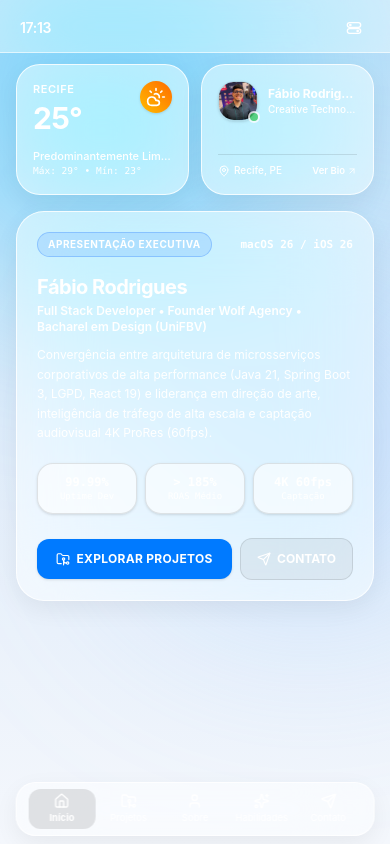
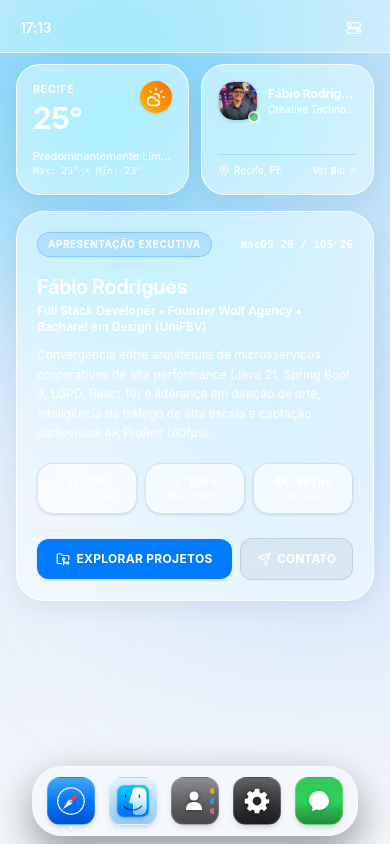
Before and after one commit to fabiorodrigues-tech-dev/portfolio-liquid-glass-experience, a React (Vite) app: page / in a window 390 px wide. Built offline with nearby package versions, Linux system fonts and the light colour scheme; a web font is replaced by a local one.

Commit message:
feat(mobile): dock oficial em squircles de apps e central de controle simetrica ios

```diff
--- a/src/components/mobile/IOSMobileExperience.tsx
+++ b/src/components/mobile/IOSMobileExperience.tsx
@@ -5,9 +5,7 @@ import {
   ExternalLink,
   X,
   FolderGit2,
-  User,
   Send,
-  Home,
   ArrowUpRight,
   Volume2,
   VolumeX,
@@ -15,7 +13,6 @@ import {
   Pause,
   SkipForward,
   SkipBack,
-  Sparkles,
   Music,
   Check,
   Copy,
@@ -1160,77 +1157,108 @@ export const IOSMobileExperience: React.FC<IOSMobileExperienceProps> = ({
       </main>
 
       {/* ========================================================================= */}
-      {/* 4. DOCK INFERIOR EM AUTÊNTICO LIQUID GLASS TRANSLÚCIDO                    */}
+      {/* 4. DOCK INFERIOR EM AUTÊNTICO LIQUID GLASS COM SQUIRCLES DE APPS (iOS)    */}
       {/* ========================================================================= */}
       <nav
-        className={`fixed bottom-2 left-1/2 -translate-x-1/2 z-40 w-[92%] max-w-sm px-3 py-1.5 rounded-[20px] bg-white/50 dark:bg-[#10131d]/45 backdrop-blur-2xl backdrop-saturate-180 border border-white/80 dark:border-white/15 text-zinc-950 dark:text-white shadow-[0_8px_25px_rgba(0,0,0,0.06)] dark:shadow-xl flex items-center justify-around select-none transition-all duration-300 ${
-          isFocusMode ? 'translate-y-24 opacity-0 pointer-events-none' : 'translate-y-0 opacity-100'
+        className={`fixed bottom-2 left-1/2 -translate-x-1/2 z-40 px-3.5 py-2.5 rounded-[30px] bg-white/25 dark:bg-white/[0.14] backdrop-blur-3xl backdrop-saturate-200 border border-white/30 dark:border-white/20 shadow-[0_16px_40px_rgba(0,0,0,0.4)] flex items-center gap-3.5 select-none transition-all duration-300 ${
+          isFocusMode ? 'translate-y-28 opacity-0 pointer-events-none' : 'translate-y-0 opacity-100'
         }`}
-        aria-label="Navegação móvel"
+        aria-label="Navegação móvel oficial em Squircles de Apps"
       >
+        {/* 1. Início: App Safari (Gradiente azul com bússola náutica branca e agulha vermelha) */}
         <button
           type="button"
           onClick={() => handleTabSelect('inicio')}
-          className={`flex-1 flex flex-col items-center justify-center py-1 rounded-xl active:scale-95 transition-all cursor-pointer ${
-            activeTab === 'inicio'
-              ? 'bg-black/10 dark:bg-white/15 text-blue-600 dark:text-blue-400 font-bold'
-              : 'text-[#27272a] dark:text-zinc-400 hover:text-blue-600 dark:hover:text-blue-400'
-          }`}
+          className="w-12 h-12 rounded-[13px] bg-gradient-to-b from-[#3ea5f5] via-[#007aff] to-[#0051d5] shadow-md flex items-center justify-center relative cursor-pointer active:scale-95 transition-transform overflow-visible border border-white/20"
+          title="Início (Safari)"
+          aria-label="Início"
         >
-          <Home className="w-4 h-4" />
-          <span className="text-[9.5px] mt-0.5">Início</span>
+          <svg viewBox="0 0 36 36" className="w-8 h-8 drop-shadow-sm" fill="none">
+            <circle cx="18" cy="18" r="14" stroke="rgba(255,255,255,0.65)" strokeWidth="1" strokeDasharray="1.5 2.5" />
+            <circle cx="18" cy="18" r="15" stroke="white" strokeWidth="1.2" />
+            <polygon points="18,5 21,18 18,16 15,18" fill="#ff3b30" transform="rotate(45 18 18)" />
+            <polygon points="18,31 21,18 18,20 15,18" fill="#ffffff" transform="rotate(45 18 18)" />
+            <circle cx="18" cy="18" r="1.5" fill="#ffffff" />
+            <circle cx="18" cy="18" r="0.75" fill="#0051d5" />
+          </svg>
+          {activeTab === 'inicio' && (
+            <span className="w-1 h-1 rounded-full bg-white/90 absolute -bottom-1.5 left-1/2 -translate-x-1/2 shadow-sm" />
+          )}
         </button>
 
+        {/* 2. Projetos: App Finder (Rosto azul bipartido oficial do Finder da Apple) */}
         <button
           type="button"
           onClick={() => handleTabSelect('projetos')}
-          className={`flex-1 flex flex-col items-center justify-center py-1 rounded-xl active:scale-95 transition-all cursor-pointer ${
-            activeTab === 'projetos'
-              ? 'bg-black/10 dark:bg-white/15 text-blue-600 dark:text-blue-400 font-bold'
-              : 'text-[#27272a] dark:text-zinc-400 hover:text-blue-600 dark:hover:text-blue-400'
-          }`}
+          className="w-12 h-12 rounded-[13px] bg-gradient-to-b from-[#e3f2fd] to-[#90caf9] p-0.5 shadow-md flex items-center justify-center relative cursor-pointer active:scale-95 transition-transform overflow-visible border border-white/20"
+          title="Projetos (Finder)"
+          aria-label="Projetos"
         >
-          <FolderGit2 className="w-4 h-4" />
-          <span className="text-[9.5px] mt-0.5">Projetos</span>
+          <img
+            src="/finder.png"
+            alt="Finder"
+            className="w-10 h-10 object-contain drop-shadow-sm select-none pointer-events-none rounded-[10px]"
+            onError={(e) => {
+              e.currentTarget.style.display = 'none'
+            }}
+          />
+          {activeTab === 'projetos' && (
+            <span className="w-1 h-1 rounded-full bg-white/90 absolute -bottom-1.5 left-1/2 -translate-x-1/2 shadow-sm" />
+          )}
         </button>
 
+        {/* 3. Sobre: App Contatos (Fundo prateado/cinza com silhueta de perfil branca em relevo) */}
         <button
           type="button"
           onClick={() => handleTabSelect('sobre')}
-          className={`flex-1 flex flex-col items-center justify-center py-1 rounded-xl active:scale-95 transition-all cursor-pointer ${
-            activeTab === 'sobre'
-              ? 'bg-black/10 dark:bg-white/15 text-blue-600 dark:text-blue-400 font-bold'
-              : 'text-[#27272a] dark:text-zinc-400 hover:text-blue-600 dark:hover:text-blue-400'
-          }`}
+          className="w-12 h-12 rounded-[13px] bg-gradient-to-b from-[#8e8e93] via-[#636366] to-[#48484a] shadow-md flex items-center justify-center relative cursor-pointer active:scale-95 transition-transform overflow-visible border border-white/20"
+          title="Sobre Mim (Contatos)"
+          aria-label="Sobre Mim"
         >
-          <User className="w-4 h-4" />
-          <span className="text-[9.5px] mt-0.5">Sobre</span>
+          <div className="absolute right-1 top-2 bottom-2 w-1 flex flex-col justify-between py-0.5 opacity-80 pointer-events-none">
+            <span className="w-1 h-1.5 rounded-l-sm bg-amber-400" />
+            <span className="w-1 h-1.5 rounded-l-sm bg-sky-400" />
+            <span className="w-1 h-1.5 rounded-l-sm bg-rose-400" />
+          </div>
+          <svg viewBox="0 0 28 28" className="w-7 h-7 text-white drop-shadow-[0_1px_2px_rgba(0,0,0,0.4)]" fill="currentColor">
+            <circle cx="13" cy="9" r="4.5" />
+            <path d="M5 22c0-4.4 3.6-7 8-7s8 2.6 8 7v1H5v-1z" />
+          </svg>
+          {activeTab === 'sobre' && (
+            <span className="w-1 h-1 rounded-full bg-white/90 absolute -bottom-1.5 left-1/2 -translate-x-1/2 shadow-sm" />
+          )}
         </button>
 
+        {/* 4. Habilidades: App Ajustes (Fundo cinza escuro com engrenagens metálicas da Apple) */}
         <button
           type="button"
           onClick={() => handleTabSelect('habilidades')}
-          className={`flex-1 flex flex-col items-center justify-center py-1 rounded-xl active:scale-95 transition-all cursor-pointer ${
-            activeTab === 'habilidades'
-              ? 'bg-black/10 dark:bg-white/15 text-blue-600 dark:text-blue-400 font-bold'
-              : 'text-[#27272a] dark:text-zinc-400 hover:text-blue-600 dark:hover:text-blue-400'
-          }`}
+          className="w-12 h-12 rounded-[13px] bg-gradient-to-b from-[#636366] via-[#3a3a3c] to-[#1c1c1e] shadow-md flex items-center justify-center relative cursor-pointer active:scale-95 transition-transform overflow-visible border border-white/20"
+          title="Habilidades & Stack (Ajustes)"
+          aria-label="Habilidades"
         >
-          <Sparkles className="w-4 h-4" />
-          <span className="text-[9.5px] mt-0.5">Habilidades</span>
+          <svg viewBox="0 0 32 32" className="w-7 h-7 text-zinc-300 drop-shadow-[0_1px_3px_rgba(0,0,0,0.6)]" fill="currentColor">
+            <path d="M29.18 14.32l-2.61-.43a11.23 11.23 0 00-.91-2.2l1.55-2.18a1.13 1.13 0 00-.15-1.46l-2.07-2.07a1.13 1.13 0 00-1.46-.15l-2.18 1.55a11.23 11.23 0 00-2.2-.91l-.43-2.61A1.13 1.13 0 0017.6 2h-3.2a1.13 1.13 0 00-1.12.94l-.43 2.61a11.23 11.23 0 00-2.2.91L8.47 4.91a1.13 1.13 0 00-1.46.15L4.94 7.13a1.13 1.13 0 00-.15 1.46l1.55 2.18a11.23 11.23 0 00-.91 2.2l-2.61.43A1.13 1.13 0 002 14.52v3.2a1.13 1.13 0 00.94 1.12l2.61.43c.25.77.56 1.51.91 2.2l-1.55 2.18a1.13 1.13 0 00.15 1.46l2.07 2.07a1.13 1.13 0 001.46.15l2.18-1.55c.69.35 1.43.66 2.2.91l.43 2.61A1.13 1.13 0 0014.4 30h3.2a1.13 1.13 0 001.12-.94l.43-2.61a11.23 11.23 0 002.2-.91l2.18 1.55a1.13 1.13 0 001.46-.15l2.07-2.07a1.13 1.13 0 00.15-1.46l-1.55-2.18c.35-.69.66-1.43.91-2.2l2.61-.43A1.13 1.13 0 0030 17.72v-3.2a1.13 1.13 0 00-.82-1.2zM16 21a5 5 0 110-10 5 5 0 010 10z" />
+          </svg>
+          {activeTab === 'habilidades' && (
+            <span className="w-1 h-1 rounded-full bg-white/90 absolute -bottom-1.5 left-1/2 -translate-x-1/2 shadow-sm" />
+          )}
         </button>
 
+        {/* 5. Contato: App Mensagens/WhatsApp (Gradiente verde oficial com balão branco) */}
         <button
           type="button"
           onClick={() => handleTabSelect('contato')}
-          className={`flex-1 flex flex-col items-center justify-center py-1 rounded-xl active:scale-95 transition-all cursor-pointer ${
-            activeTab === 'contato'
-              ? 'bg-black/10 dark:bg-white/15 text-blue-600 dark:text-blue-400 font-bold'
-              : 'text-[#27272a] dark:text-zinc-400 hover:text-blue-600 dark:hover:text-blue-400'
-          }`}
+          className="w-12 h-12 rounded-[13px] bg-gradient-to-b from-[#34c759] via-[#30d158] to-[#248a3d] shadow-md flex items-center justify-center relative cursor-pointer active:scale-95 transition-transform overflow-visible border border-white/20"
+          title="Contato (Mensagens)"
+          aria-label="Contato"
         >
-          <Send className="w-4 h-4" />
-          <span className="text-[9.5px] mt-0.5">Contato</span>
+          <svg viewBox="0 0 28 28" className="w-7 h-7 text-white drop-shadow-sm" fill="currentColor">
+            <path d="M14 4C8.48 4 4 8.03 4 13c0 2.76 1.38 5.23 3.55 6.84L7 24l4.58-1.49C12.44 22.8 13.2 23 14 23c5.52 0 10-4.03 10-9s-4.48-10-10-10z" />
+          </svg>
+          {activeTab === 'contato' && (
+            <span className="w-1 h-1 rounded-full bg-white/90 absolute -bottom-1.5 left-1/2 -translate-x-1/2 shadow-sm" />
+          )}
         </button>
       </nav>
 
```
Also changed, not shown: src/components/mobile/ControlCenterMobile.tsx (+110 -84 lines).
